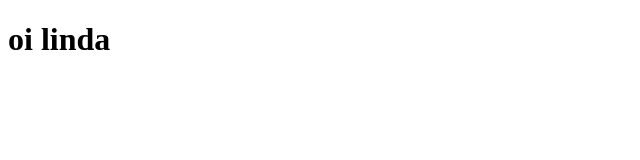
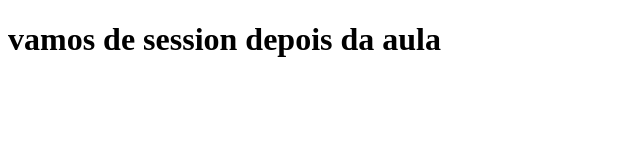
Before and after one commit to deividlDC/proj1, a plain HTML site: page index.html in a window 1280 px wide. Shown: the whole page, without its empty margins (0-640 px from the left). Drawn offline with Linux system fonts and the light colour scheme.

```diff
--- a/index.html
+++ b/index.html
@@ -7,7 +7,7 @@
     <title>subindo para o github</title>
 </head>
 <body>
-    <h1>oi linda</h1>
+    <h1>vamos de session depois da aula</h1>
 
 </body>
 </html>
```
